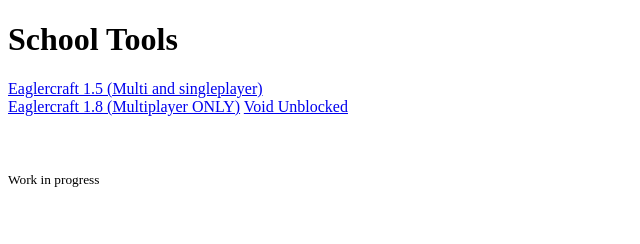
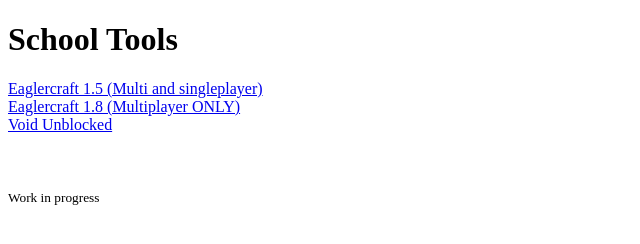
Before and after one commit to PossiblePanda/possiblepanda.github.io, a plain HTML site: page index.html in a window 1280 px wide. Shown: the whole page, without its empty margins (0-640 px from the left). Drawn offline with Linux system fonts and the light colour scheme.

Commit message:
Update index.html

```diff
--- a/index.html
+++ b/index.html
@@ -13,7 +13,7 @@
 
   <h1>School Tools</h1>
   <a href="/eagler_1.5/index.html">Eaglercraft 1.5 (Multi and singleplayer)</a><br>
-  <a href="/eagler_1.8/index.html">Eaglercraft 1.8 (Multiplayer ONLY)</a>
+  <a href="/eagler_1.8/index.html">Eaglercraft 1.8 (Multiplayer ONLY)</a><br>
   <a href="/void/index.html">Void Unblocked</a>
   <div><br><br><br><small>Work in progress</small></div>
 
```
